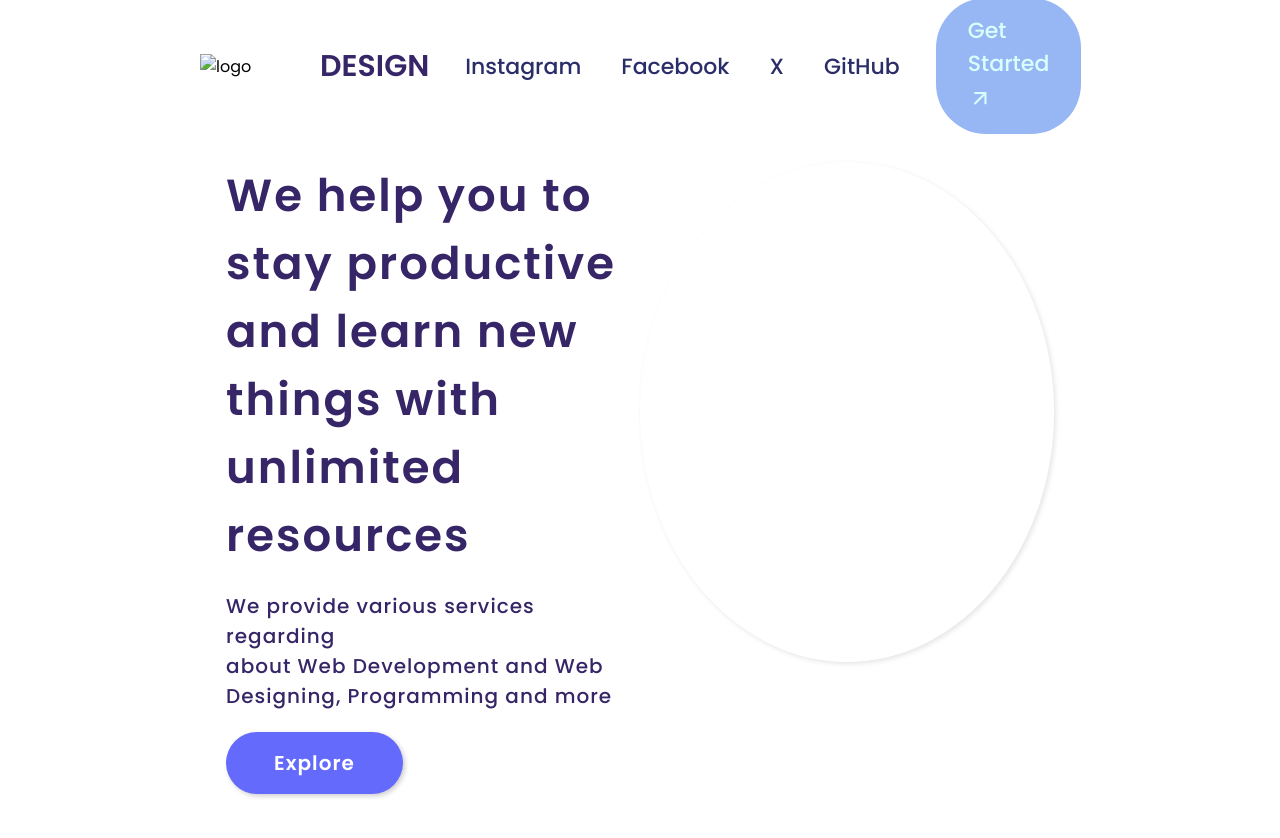
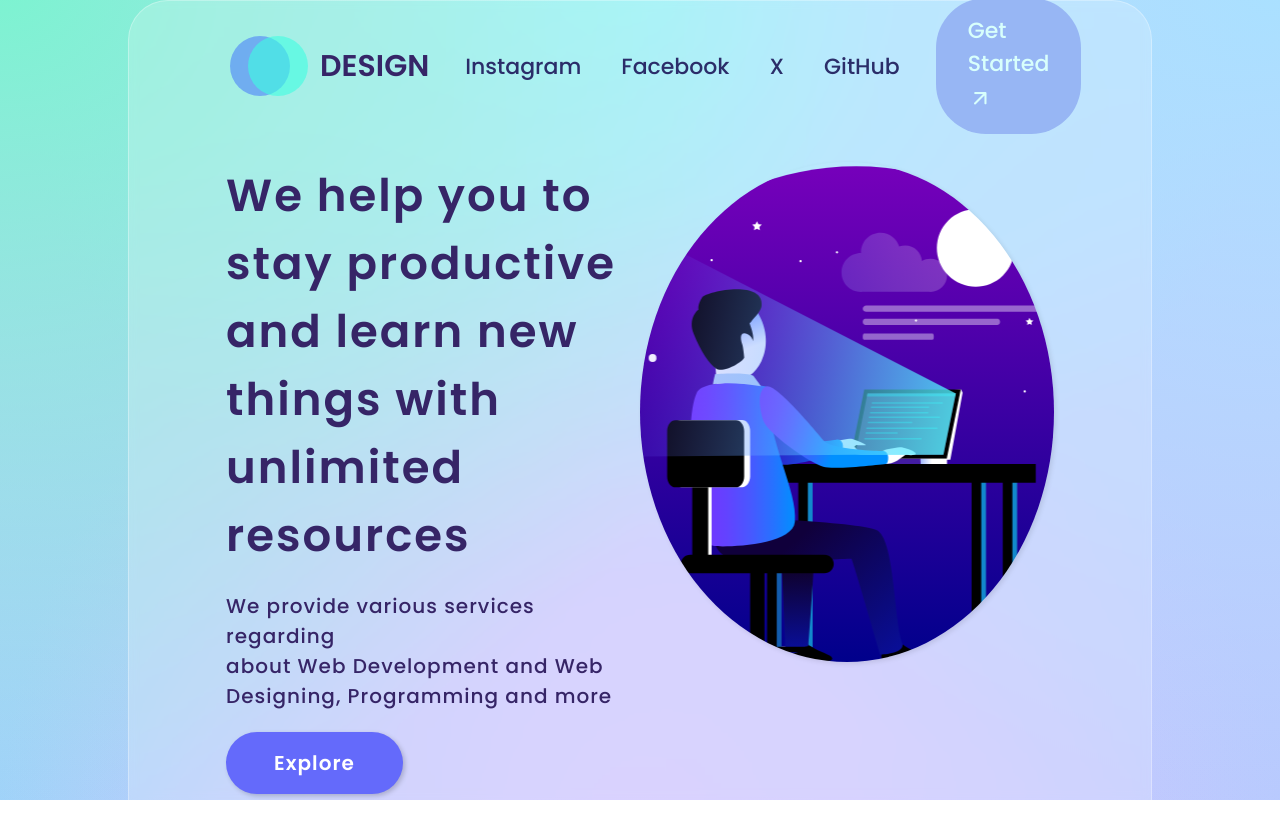
Before and after one commit to rajjitlai/simple-landing-page, a plain HTML site: page index.html in a window 1280 px wide. After the commit the page ends 800 px from the top, so only its background shows below. Drawn offline with nearby package versions, Linux system fonts and the light colour scheme; the site is published under a folder, as on GitHub Pages, so addresses that start at the root find nothing.

Commit message:
feat(ui): update assets paths and improve styles for landing page
- Correct asset paths in index.html and CSS for logo, background, and hero images
- Update "Get Started" links to new portfolio URL
- Add MIT License file with full text
- Add comprehensive README with project details, installation, and author info
- Add overflow hidden for html and body to prevent scrollbars on full viewport
- Adjust background image URL in CSS for proper relative path loading

```diff
--- a/css/style.css
+++ b/css/style.css
@@ -8,10 +8,14 @@
 }
 
 
+html, body {
+    overflow: hidden;
+}
+
 body {
     height: 100vh;
     width: 100vw;
-    background-image: url('/assets/bg.svg');
+    background-image: url('../assets/bg.svg');
     background-repeat: no-repeat;
     background-position: center;
     background-size: cover;
@@ -167,7 +171,7 @@ li a:hover {
     border-radius: 50%;
     overflow: hidden;
     box-shadow: 2px 2px 5px rgba(0, 0, 0, 0.1);
-    background-image: url("/assets/hero-image.svg");
+    background-image: url("../assets/hero-image.svg");
     background-position: center;
     background-repeat: no-repeat;
     background-size: cover;
--- a/index.html
+++ b/index.html
@@ -5,7 +5,7 @@
     <meta charset="UTF-8">
     <meta name="viewport" content="width=device-width, initial-scale=1.0">
     <title>Simple Landing Page</title>
-    <link rel="shortcut icon" href="/assets/logo.svg" type="image/x-icon">
+    <link rel="shortcut icon" href="assets/logo.svg" type="image/x-icon">
     <link rel="stylesheet" href="css/style.css">
     <link rel="stylesheet" href="https://unicons.iconscout.com/release/v4.0.8/css/line.css">
 </head>
@@ -15,7 +15,7 @@
         <main>
             <nav>
                 <div class="brand">
-                    <img src="/assets/logo.svg" alt="logo">
+                    <img src="assets/logo.svg" alt="logo">
                     <span>DESIGN</span>
                 </div>
                 <ul>
@@ -25,7 +25,7 @@
                     <li><a href="https://github.com/rajjitlai" target="_blank">GitHub</a></li>
                 </ul>
                 <div class="g-started">
-                    <a href="https://mypersonalportfolio-rl.netlify.app" target="_blank">
+                    <a href="https://rajjitlaishram.netlify.app" target="_blank">
                         Get Started <i class="uil uil-arrow-up-right"></i>
                     </a>
                 </div>
@@ -41,7 +41,7 @@
                         and
                         more
                     </p>
-                    <a href="https://mypersonalportfolio-rl.netlify.app/" target="_blank" class="exp-btn">Explore</a>
+                    <a href="https://rajjitlaishram.netlify.app/" target="_blank" class="exp-btn">Explore</a>
                 </div>
                 <div class="hero-right">
                     <div class="img-div"></div>
```
Also changed, not shown: 2 other files.
